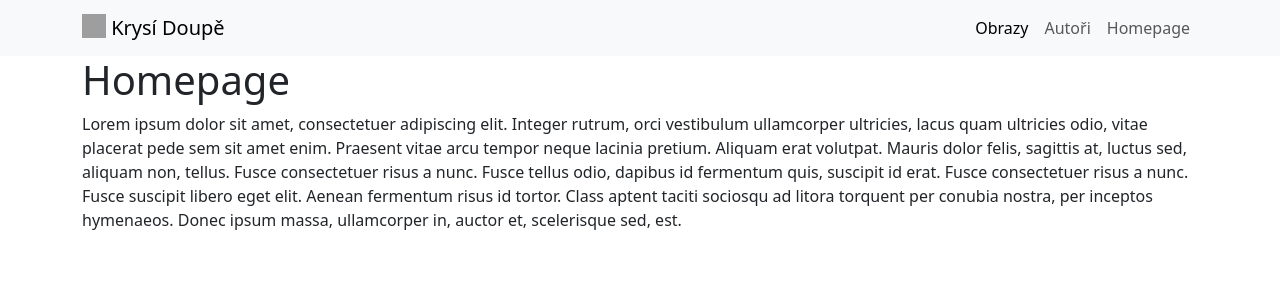
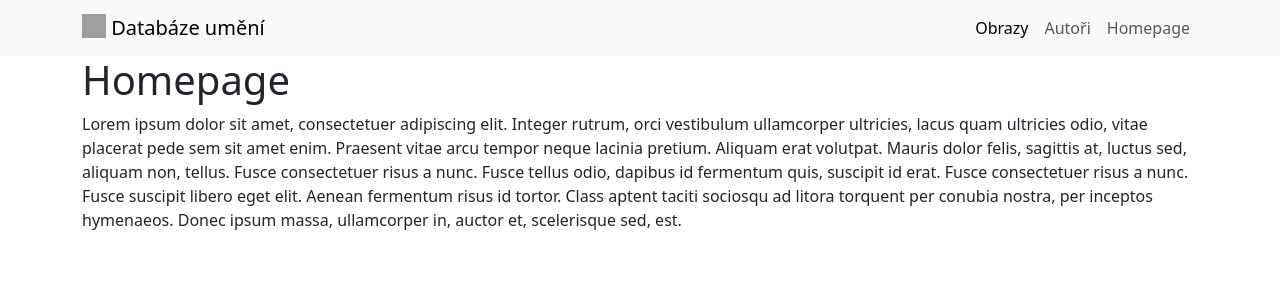
Before and after one commit to gyarab/2024_wt_prj_ruchar, a Django app: page / in a window 1280 px wide. Shown: the top 300 px of the page. Run offline with Django 5.2, Linux system fonts and the light colour scheme; grey boxes are pictures that could not be loaded.

Commit message:
haahahahahahahaa

```diff
--- a/prj/main/templates/main/base.html
+++ b/prj/main/templates/main/base.html
@@ -36,8 +36,8 @@
     <nav class="navbar navbar-expand-md bg-body-tertiary container-fluid">
         <div class="container d-flex justify-content-between">
             <a class="navbar-brand" href="#">
-                <img src="https://www.svgrepo.com/show/398184/rat.svg" alt="Logo" width="24" height="24" class="d-inline-block align-text-top">
-                Krysí Doupě
+                <img src="https://cdn-icons-png.flaticon.com/512/4832/4832104.png" alt="Logo" width="24" height="24" class="d-inline-block align-text-top">
+                Databáze umění
             </a>
 
             <button class="navbar-toggler" type="button" data-bs-toggle="collapse" data-bs-target="#navbarNavAltMarkup" aria-controls="navbarNavAltMarkup" aria-expanded="false" aria-label="Toggle navigation">
```
